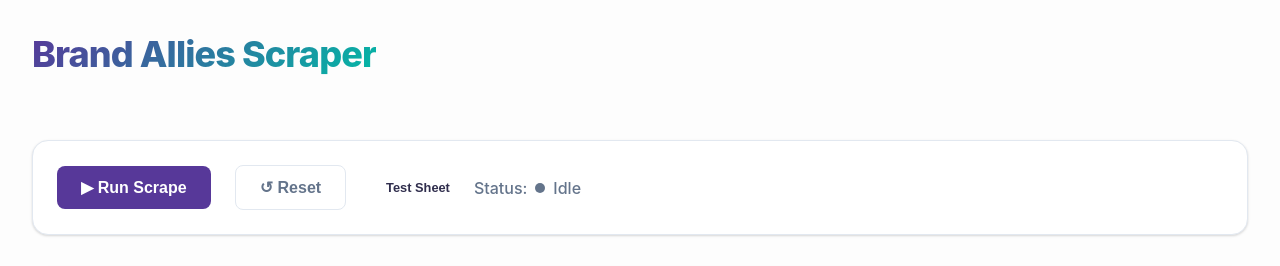
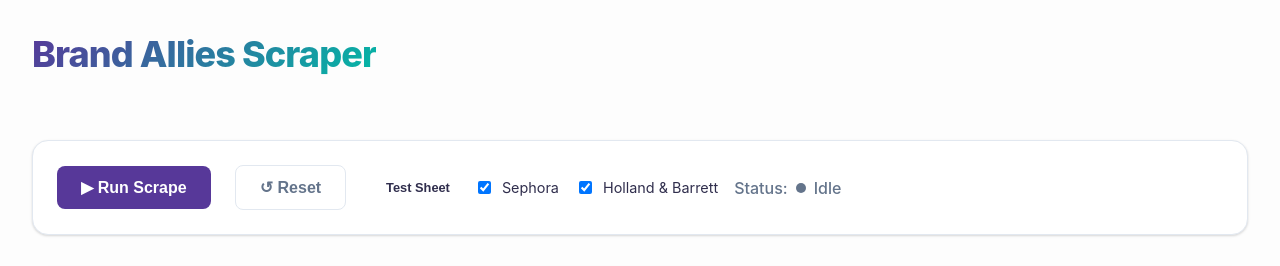
Before and after one commit to harrybutler-sketch/boots-holland-sephora, a React app in the folder frontend/: page / in a window 1280 px wide. Shown: the top 266 px of the page. Built offline with nearby package versions, Linux system fonts and the light colour scheme; no server answers; the HTML template or start-up script is replaced by a standard one.

Commit message:
UI: Restore retailer selection checkboxes

```diff
--- a/frontend/src/components/Controls.jsx
+++ b/frontend/src/components/Controls.jsx
@@ -43,6 +43,17 @@
                         >
                             Test Sheet
                         </button>
+                        {selectedRetailers && Object.keys(selectedRetailers).map(retailer => (
+                            <label key={retailer} style={{ display: 'flex', alignItems: 'center', gap: '0.5rem', cursor: 'pointer', fontSize: '0.9rem' }}>
+                                <input
+                                    type="checkbox"
+                                    checked={selectedRetailers[retailer]}
+                                    onChange={() => onToggleRetailer(retailer)}
+                                    disabled={isRunning}
+                                />
+                                {retailer}
+                            </label>
+                        ))}
                     </div>
                 </div>
 
```
